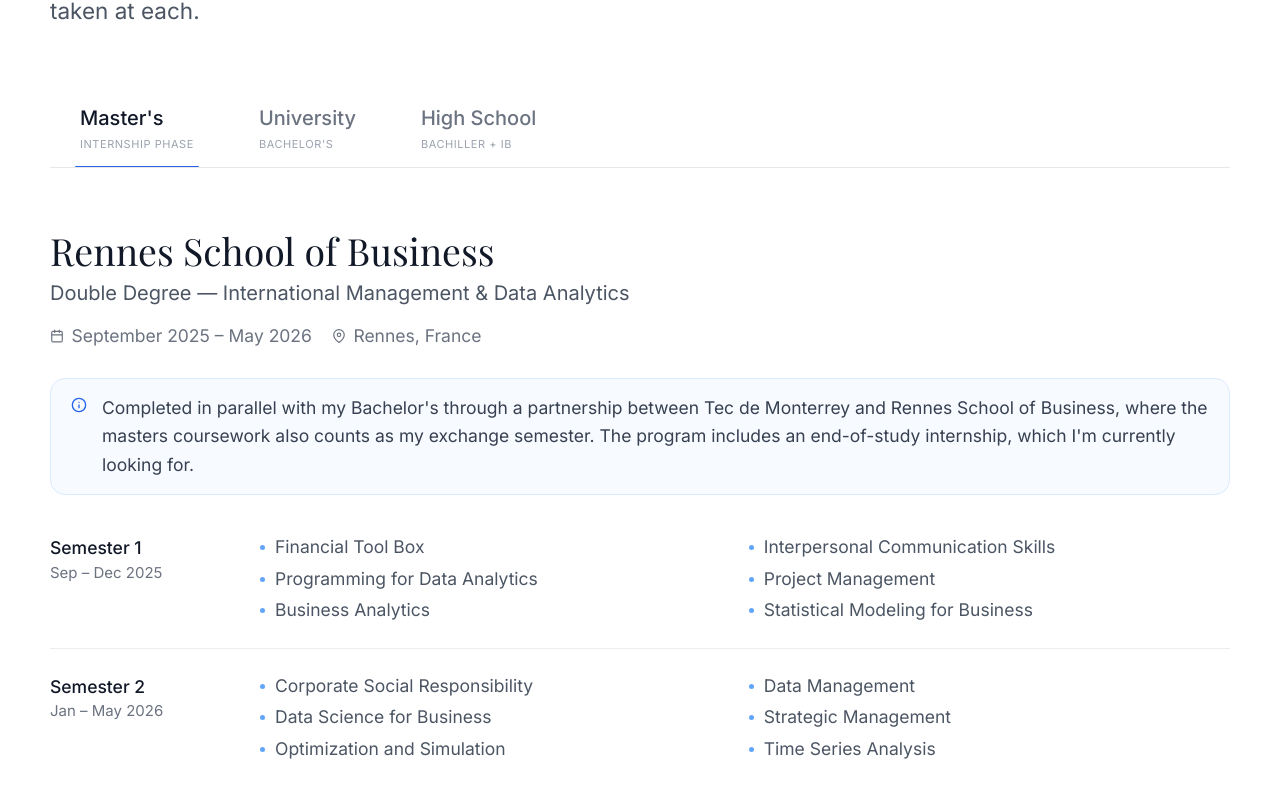
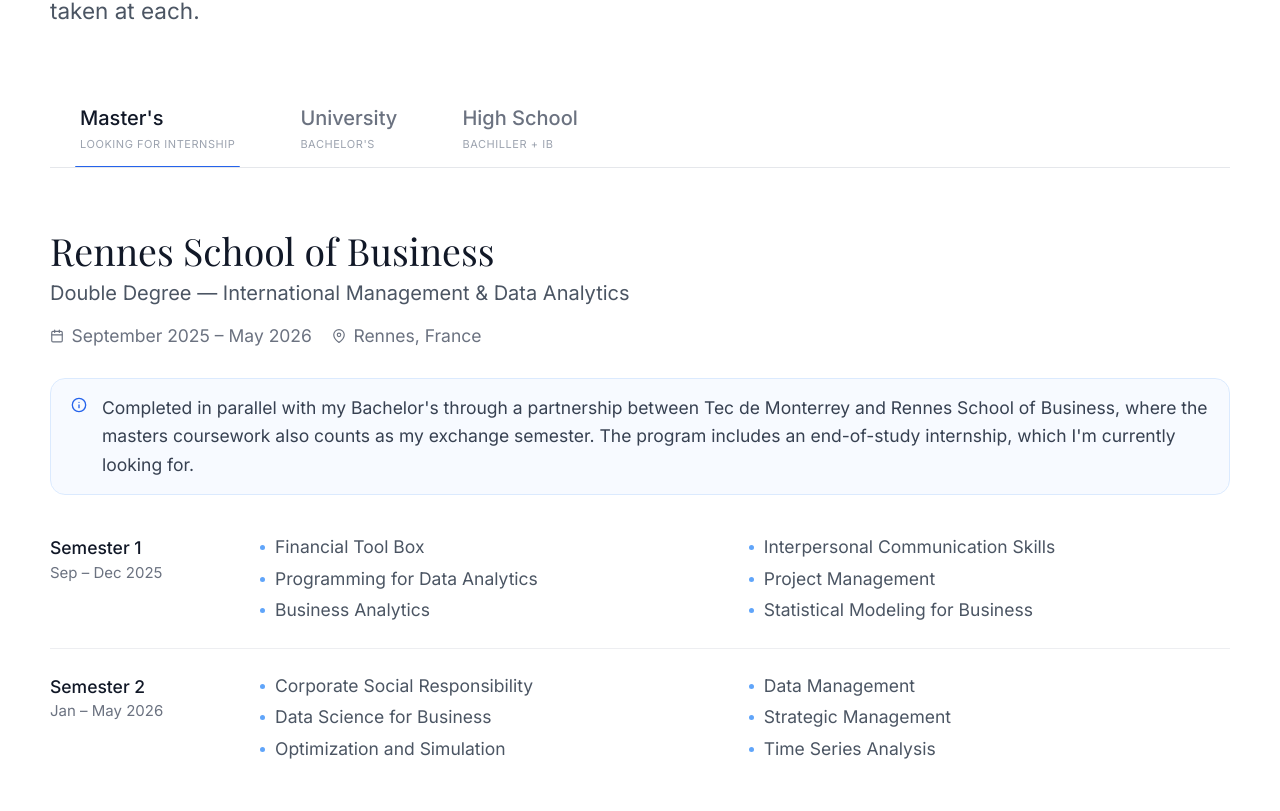
Before and after one commit to mnoriega-mx/mauricio-website, a Next.js app: page / in a window 1280 px wide. Shown: the part 1989-2800 px from the top of the page. Built offline with nearby package versions, Linux system fonts and the light colour scheme; a web font is replaced by a local one.

Commit message:
modified master's tab and SAP project badge

```diff
--- a/components/EducationTabs.js
+++ b/components/EducationTabs.js
@@ -5,7 +5,10 @@
 import PdfPreviewButton from "./PdfPreviewButton";
 
 const TABS = [
-  { id: "masters", label: "Master's", meta: "Internship phase", data: masters },
+  { id: "masters",
+    label: "Master's",
+    meta: "Looking for internship",
+    data: masters },
   {
     id: "university",
     label: "University",
--- a/data/projects.js
+++ b/data/projects.js
@@ -24,10 +24,10 @@
   },
   {
     title: "WuSolutions",
-    badge: "🏆 1st Place — SAP Challenge",
+    badge: "University SAP Challenge",
     image: "/images/projects/wusolutions.jpg",
     description:
-      "SAP came to our class with a real problem: small and medium-sized businesses needed a better way to manage their supply chains, and they wanted us to build it. Our team took on the challenge and delivered WuSolutions, a supply chain ERP platform built on SAP's enterprise ecosystem. We presented the proposal directly to SAP and won first place. The system connects every link in the chain: store managers place requests, warehouse teams fulfill them, suppliers receive real-time visibility, and administrators get a live pulse on inventory health, sales trends, and order lifecycles across every branch. No more guesswork, no more reactive firefighting. Under the hood, WuSolutions runs on SAP HANA Cloud for enterprise-grade data management, with a Node.js/Express backend serving a React frontend built with SAP UI5 Web Components. The most interesting layer is the ML pipeline, a Python-powered sales forecasting model that predicts demand before it becomes a stockout, giving operations teams the foresight to act instead of react. From role-based access control that isolates data per location, to a Swagger-documented API, to a connection pool handling up to 50 concurrent database sessions, the architecture was designed with the operational realities of real businesses in mind.",
+      "SAP came to us with a real problem: small and medium-sized businesses needed a better way to manage their supply chains, and they wanted us to build it. Our team took on the challenge and delivered WuSolutions, a supply chain ERP platform built on SAP's enterprise ecosystem. We presented the proposal directly to SAP and won first place. The system connects every link in the chain: store managers place requests, warehouse teams fulfill them, suppliers receive real-time visibility, and administrators get a live pulse on inventory health, sales trends, and order lifecycles across every branch. No more guesswork, no more reactive firefighting. Under the hood, WuSolutions runs on SAP HANA Cloud for enterprise-grade data management, with a Node.js/Express backend serving a React frontend built with SAP UI5 Web Components. The most interesting layer is the ML pipeline, a Python-powered sales forecasting model that predicts demand before it becomes a stockout, giving operations teams the foresight to act instead of react. From role-based access control that isolates data per location, to a Swagger-documented API, to a connection pool handling up to 50 concurrent database sessions, the architecture was designed with the operational realities of real businesses in mind.",
     tech: [
       "React",
       "Node.js",
```
